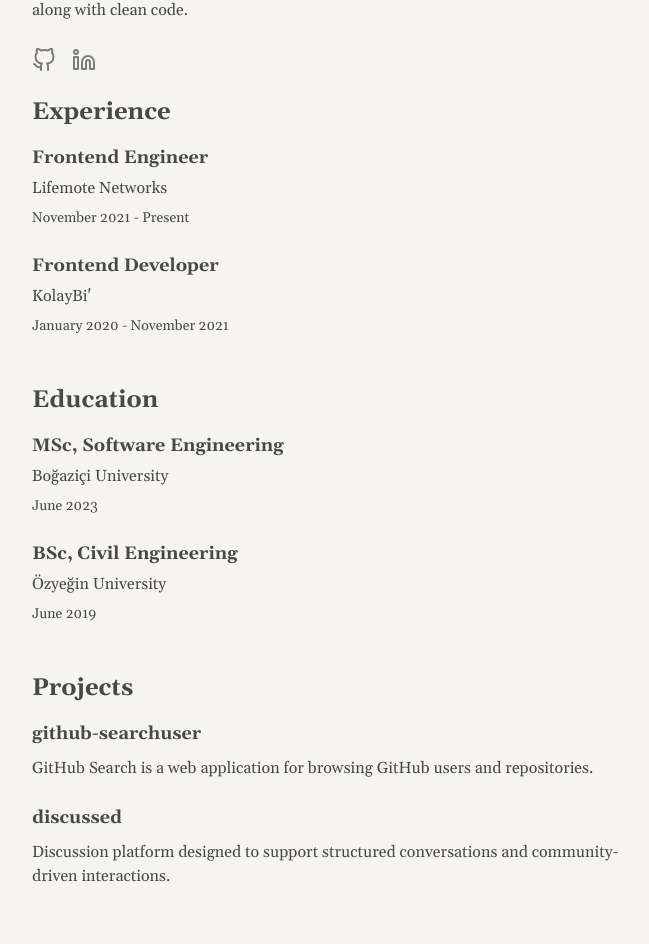
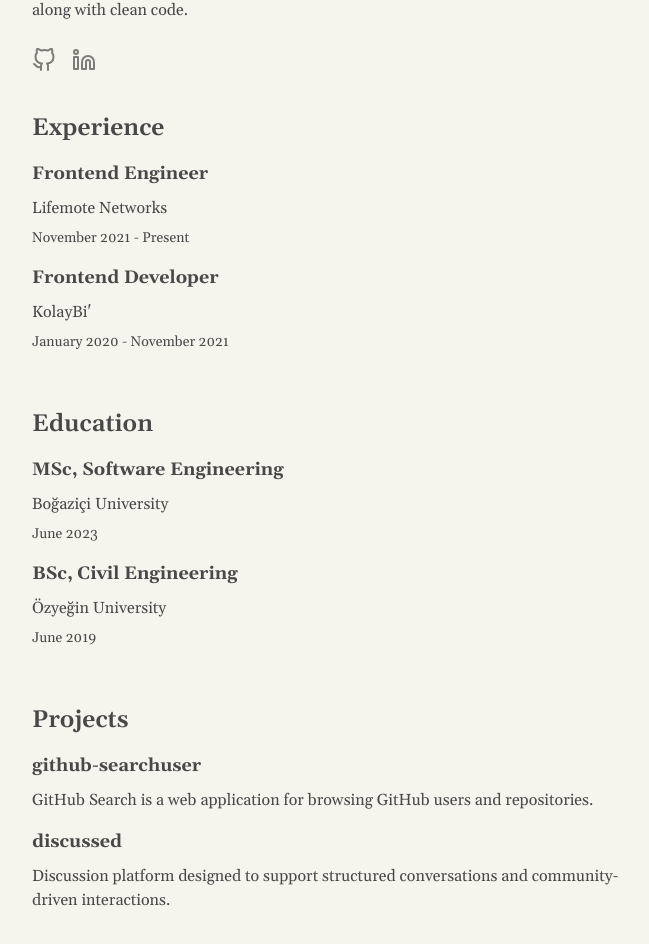
Before and after one commit to dogukanarslan/portfolio, a Next.js app: page / in a window 1280 px wide. Shown: the part 252-1196 px from the top of the page, without its empty margins (292-941 px from the left). Built offline with nearby package versions, Linux system fonts and the light colour scheme.

Commit message:
Unify sections

```diff
--- /dev/null
+++ b/app/components/Card.tsx
@@ -0,0 +1,19 @@
+import { ReactNode } from "react";
+
+interface Props {
+  title?: string;
+  children: ReactNode;
+}
+
+export const Card = (props: Props) => {
+  const { title, children } = props;
+
+  return (
+    <section className="py-4">
+      <div className="space-y-4">
+        {title && <h2 className="text-2xl font-semibold">{title}</h2>}
+        <div className="space-y-4">{children}</div>
+      </div>
+    </section>
+  );
+};
--- a/app/components/Education.tsx
+++ b/app/components/Education.tsx
@@ -1,3 +1,5 @@
+import { Card } from "./Card";
+
 interface Props {
   education: {
     name: string;
@@ -10,19 +12,14 @@
   const { education } = props;
 
   return (
-    <section>
-      <h1 className="mb-4 text-2xl font-bold">Education</h1>
-      <div className="space-y-6">
-        {education.map((value) => (
-          <div key={value.name}>
-            <p className="text-lg font-bold">{value.programme}</p>
-            <h3 className="mt-1 text-foreground/80">{value.name}</h3>
-            <p className="mt-2 text-sm text-foreground/70">
-              {value.graduation}
-            </p>
-          </div>
-        ))}
-      </div>
-    </section>
+    <Card title="Education">
+      {education.map((value) => (
+        <div key={value.name} className="space-y-2">
+          <p className="text-lg font-bold">{value.programme}</p>
+          <h3 className="mt-1 text-foreground/80">{value.name}</h3>
+          <p className="mt-2 text-sm text-foreground/70">{value.graduation}</p>
+        </div>
+      ))}
+    </Card>
   );
 };
--- a/app/components/Experience.tsx
+++ b/app/components/Experience.tsx
@@ -1,3 +1,5 @@
+import { Card } from "./Card";
+
 interface Props {
   experience: {
     name: string;
@@ -11,11 +13,9 @@
   const { experience } = props;
 
   return (
-    <section>
-      <h1 className="mb-4 text-2xl font-bold">Experience</h1>
-      <div className="space-y-6">
+    <Card title="Experience">
       {experience.map((value) => (
-          <div key={value.name}>
+        <div key={value.name} className="space-y-2">
           <p className="text-lg font-bold">{value.position}</p>
           <h3 className="mt-1 text-foreground/80">{value.name}</h3>
           <p className="mt-2 text-sm text-foreground/70">
@@ -23,7 +23,6 @@
           </p>
         </div>
       ))}
-      </div>
-    </section>
+    </Card>
   );
 };
--- a/app/components/Projects.tsx
+++ b/app/components/Projects.tsx
@@ -1,4 +1,6 @@
 import Link from "next/link";
+
+import { Card } from "./Card";
 
 interface Props {
   projects: {
@@ -12,9 +14,7 @@
   const { projects } = props;
 
   return (
-    <section>
-      <h1 className="mb-4 text-2xl font-bold">Projects</h1>
-      <div className="space-y-6">
+    <Card title="Projects">
       {projects.map((value) => (
         <div key={value.name}>
           <h3 className="text-lg font-bold">
@@ -25,7 +25,6 @@
           <p className="mt-2 text-foreground/80">{value.description}</p>
         </div>
       ))}
-      </div>
-    </section>
+    </Card>
   );
 };
--- a/app/page.tsx
+++ b/app/page.tsx
@@ -40,7 +40,7 @@
           </a>
         </li>
       </ul>
-      <div className="space-y-12">
+      <div className="space-y-6">
         <Experience experience={data.experience} />
         <Education education={data.education} />
         <Projects projects={data.projects} />
```
Lines whose indentation alone changed are shown as unchanged.
